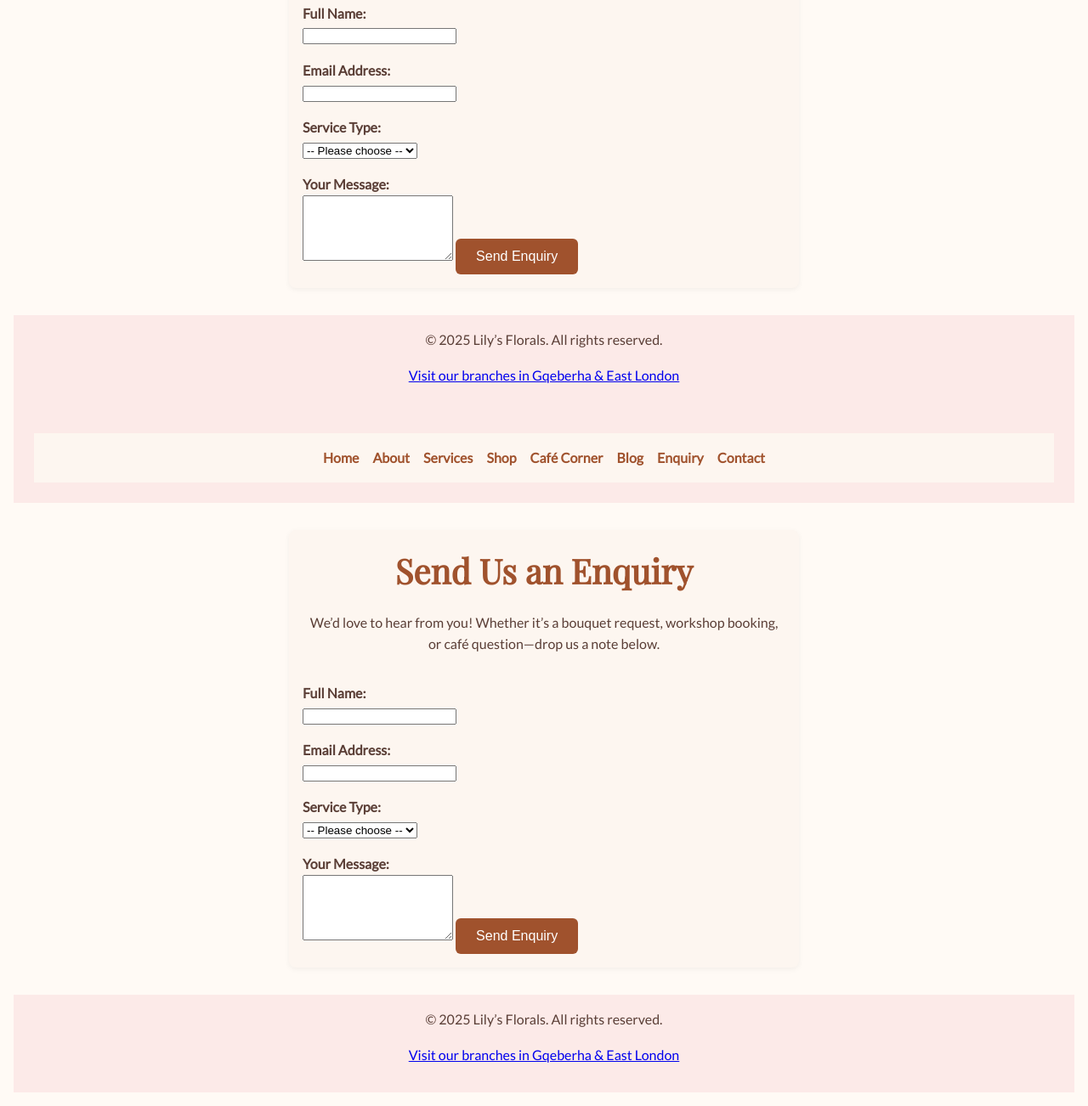
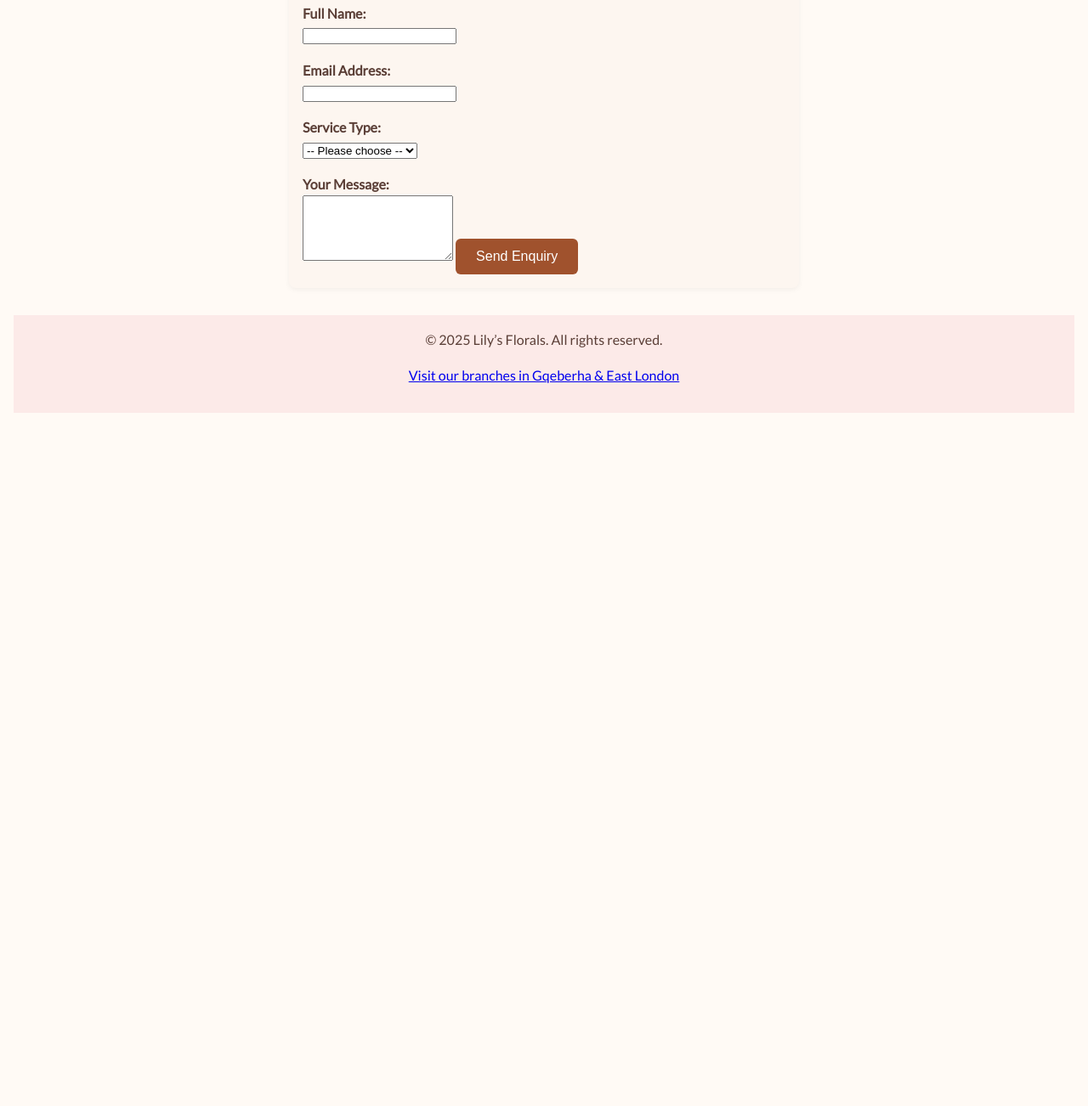
Before and after one commit to gcotyelwa19/LilysFlorals-Part-2, a plain HTML site: page enquiry.html in a window 1280 px wide. Shown: the part 330-1632 px from the top of the page at 85% size. After the commit the page ends 832 px from the top, so only its background shows below. Drawn offline with nearby package versions, Linux system fonts and the light colour scheme.

Commit message:
Remove redundant HTML structure from enquiry.html

```diff
--- a/enquiry.html
+++ b/enquiry.html
@@ -58,68 +58,3 @@
     <p>&copy; 2025 Lily’s Florals. All rights reserved.</p>
     <p><a href="contact.html">Visit our branches in Gqeberha & East London</a></p>
   </footer>
-
-</body>
-<!DOCTYPE html>
-<html lang="en">
-<head>
-  <meta charset="UTF-8">
-  <title>Enquiry | Lily's Florals</title>
-  <meta name="viewport" content="width=device-width, initial-scale=1.0">
-  <link href="https://fonts.googleapis.com/css2?family=Playfair+Display&family=Lato&display=swap" rel="stylesheet">
-  <link rel="stylesheet" href="css/style-part2.css">
-</head>
-<body>
-
-  <header>
-    <nav aria-label="Main navigation">
-      <ul>
-        <li><a href="index.html">Home</a></li>
-        <li><a href="about.html">About</a></li>
-        <li><a href="services.html">Services</a></li>
-        <li><a href="shop.html">Shop</a></li>
-        <li><a href="cafe.html">Café Corner</a></li>
-        <li><a href="blog.html">Blog</a></li>
-        <li><a href="enquiry.html">Enquiry</a></li>
-        <li><a href="contact.html">Contact</a></li>
-      </ul>
-    </nav>
-  </header>
-
-  <main>
-    <section id="enquiry">
-      <h1>Send Us an Enquiry</h1>
-      <p>We’d love to hear from you! Whether it’s a bouquet request, workshop booking, or café question—drop us a note below.</p>
-
-      <form action="#" method="post">
-        <label for="name">Full Name:</label>
-        <input type="text" id="name" name="name" required>
-
-        <label for="email">Email Address:</label>
-        <input type="email" id="email" name="email" required>
-
-        <label for="service">Service Type:</label>
-        <select id="service" name="service">
-          <option value="">-- Please choose --</option>
-          <option value="bouquet">Custom Bouquet</option>
-          <option value="workshop">Workshop Booking</option>
-          <option value="event">Event Styling</option>
-          <option value="cafe">Café Reservation</option>
-          <option value="other">Other</option>
-        </select>
-
-        <label for="message">Your Message:</label>
-        <textarea id="message" name="message" rows="5" required></textarea>
-
-        <button type="submit" class="btn">Send Enquiry</button>
-      </form>
-    </section>
-  </main>
-
-  <footer>
-    <p>&copy; 2025 Lily’s Florals. All rights reserved.</p>
-    <p><a href="contact.html">Visit our branches in Gqeberha & East London</a></p>
-  </footer>
-
-</body>
-</html>
```
